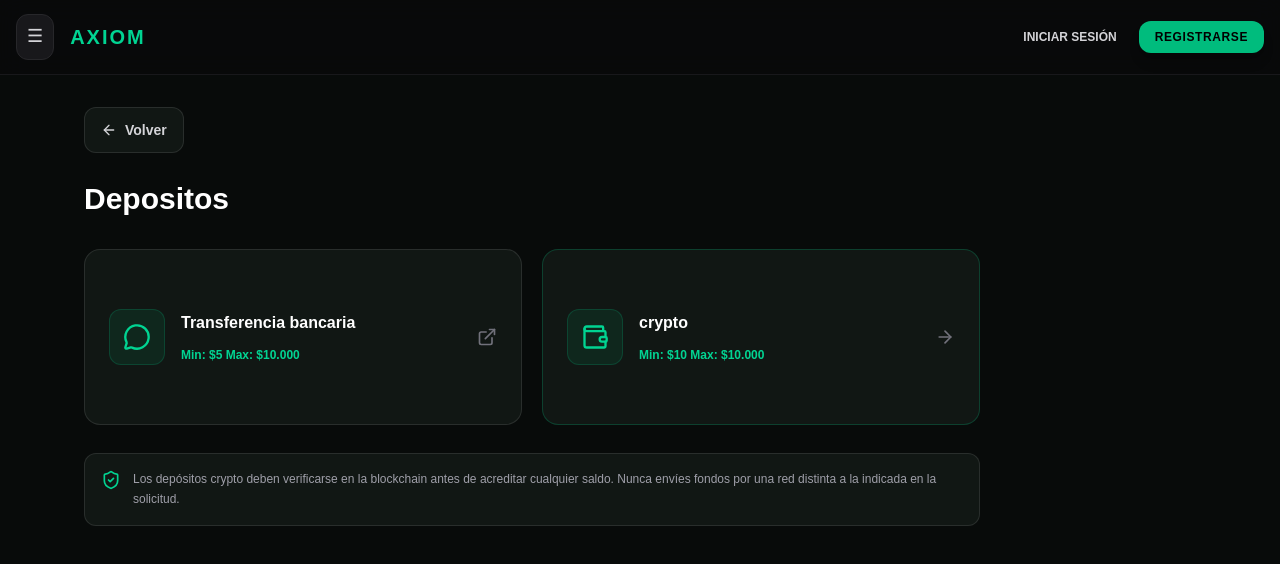
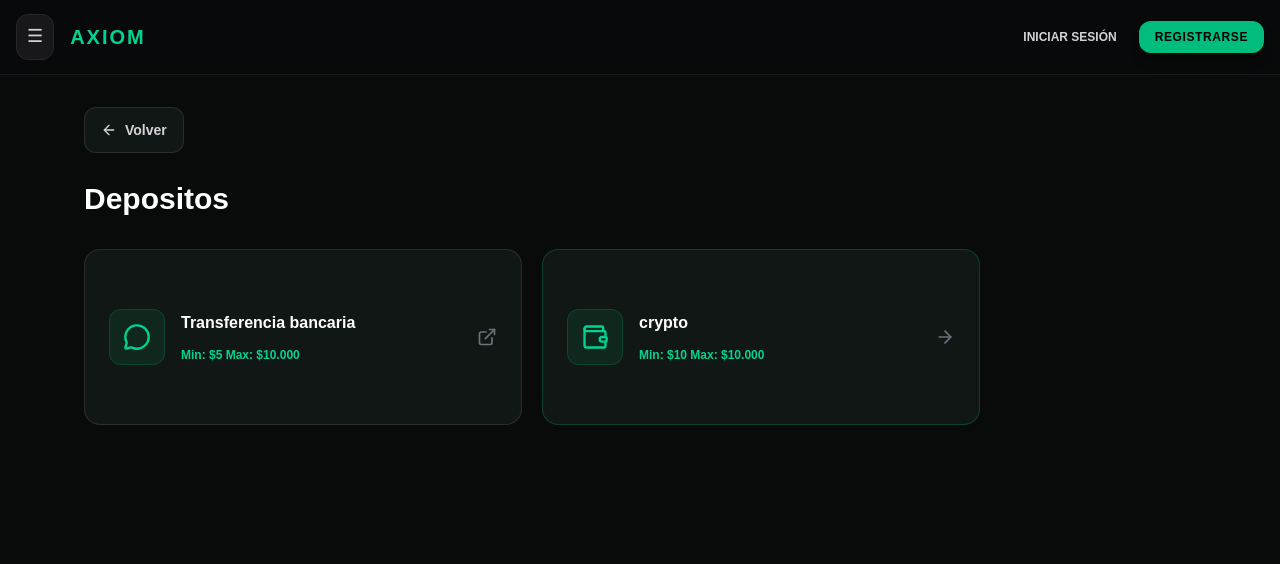
Before and after one commit to Mach20/casino-axiom, a Next.js app in the folder frontend/: page /deposito in a window 1280 px wide. Shown: the top 564 px of the page. Built offline with nearby package versions, Linux system fonts and the light colour scheme; no server answers.

Commit message:
Update page.tsx

```diff
--- a/frontend/app/deposito/page.tsx
+++ b/frontend/app/deposito/page.tsx
@@ -279,14 +279,6 @@ export default function DepositosPage() {
                         </button>
                     </div>
 
-                    <div className="mt-7 flex max-w-4xl gap-3 rounded-xl border border-white/10 bg-[#111714] p-4">
-                        <ShieldCheck className="h-5 w-5 shrink-0 text-emerald-400" />
-                        <p className="text-xs leading-relaxed text-zinc-400">
-                            Los depósitos crypto deben verificarse en la blockchain antes
-                            de acreditar cualquier saldo. Nunca envíes fondos por una red
-                            distinta a la indicada en la solicitud.
-                        </p>
-                    </div>
                 </div>
             )}
 
```
